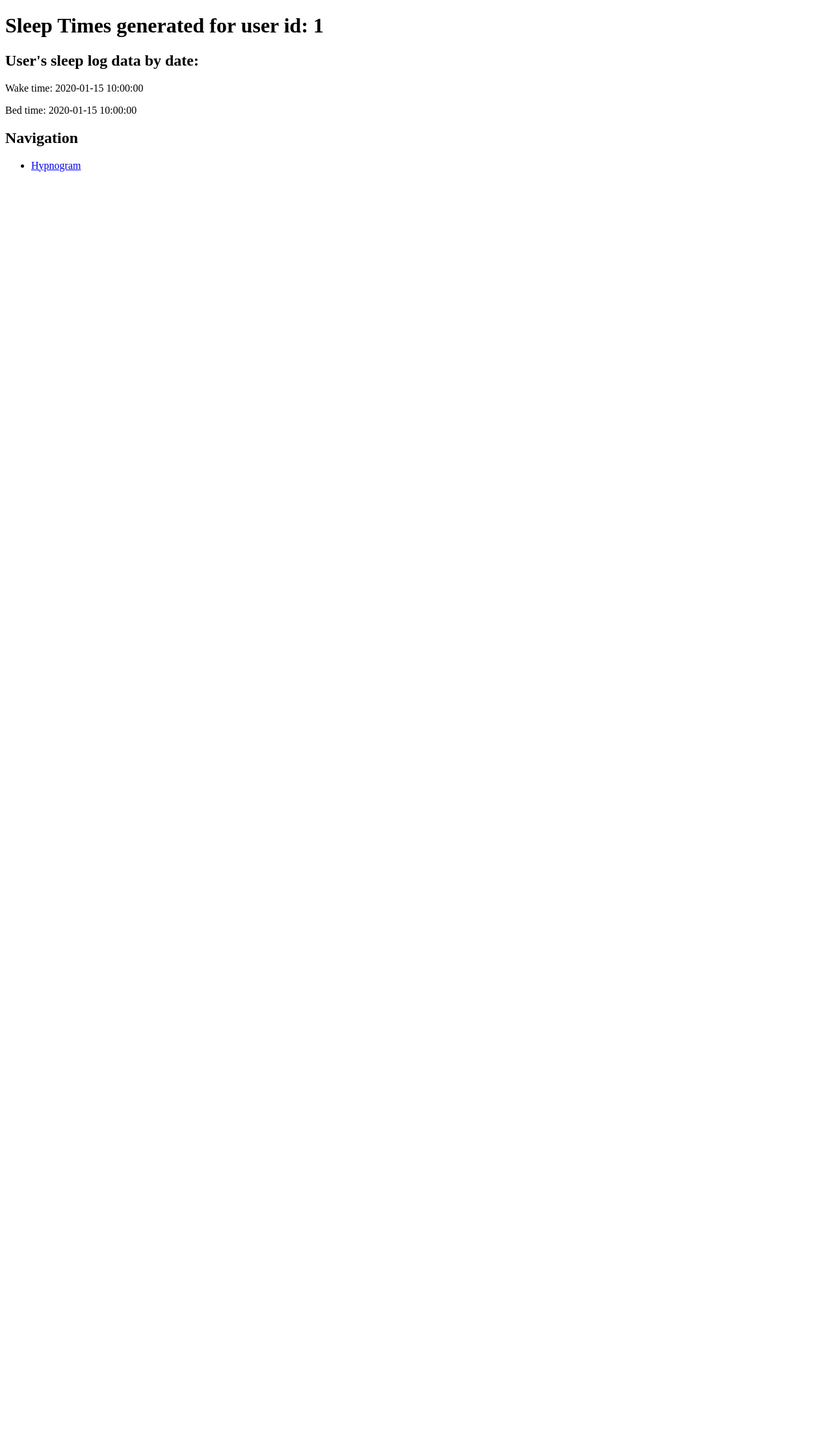
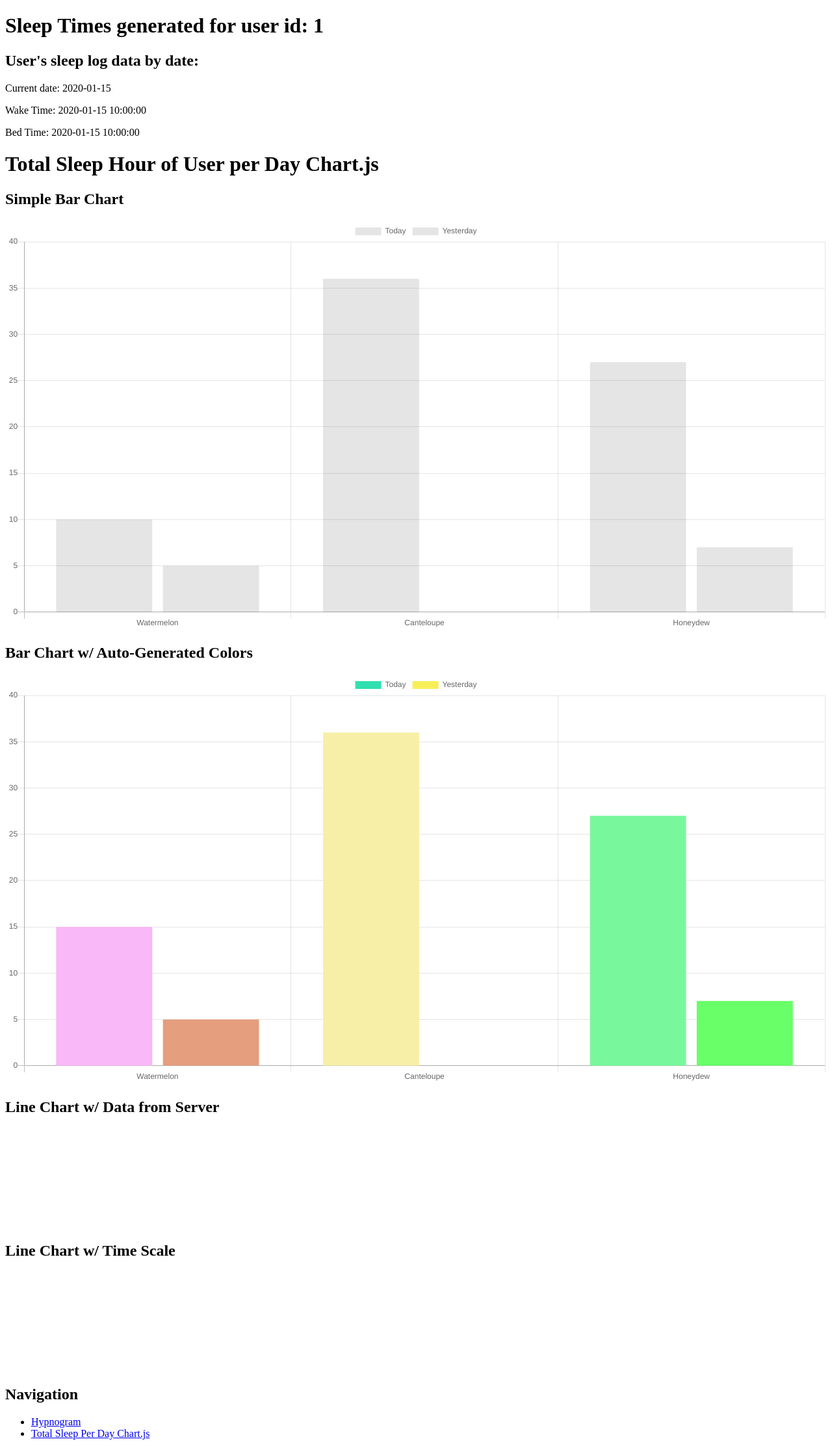
Before and after one commit to Wong-S/Optium-Time, a Flask app: template templates/sleep_bed_wake_times.html in a window 1280 px wide. Shown: the whole page at 65% size. Before the commit the page ends 264 px from the top, so only its background shows below. Run offline with Flask 2, Linux system fonts and the light colour scheme; the template is opened without the code that fills it: most values are stand-ins (such as "Sample title", 1, 10 or a date in 2020); data that the repository does not hold is empty; a map, chart or similar area stays blank; some libraries are stand-ins or nearby versions.

Commit message:
Add data graphs and charts for chart.js

```diff
--- a/templates/sleep_bed_wake_times.html
+++ b/templates/sleep_bed_wake_times.html
@@ -1,5 +1,17 @@
 {% extends 'base.html' %}
 {% block title %} Sleep Times {% endblock %}
+
+{% block head %}
+  {# Moment: allows you to use time scales. If you want to use time scales,
+     you have to import Moment BEFORE Chart.js #}
+  <script src="https://cdnjs.cloudflare.com/ajax/libs/moment.js/2.24.0/moment.min.js"></script>
+
+  {# ChartJS #}
+  <script src="https://cdnjs.cloudflare.com/ajax/libs/Chart.js/2.9.3/Chart.js"></script>
+
+  {# randomColor: generate random colors #}
+  <script src="https://cdnjs.cloudflare.com/ajax/libs/randomcolor/0.5.4/randomColor.min.js"></script>
+{% endblock %}
 
 {% block body %}
 
@@ -7,18 +19,34 @@
 
     <h2>User's sleep log data by date:</h2>
 
-    {% for data in sleep_log_user_obj.sleep_logs %}
-
-        <p>Wake time: {{data.wake_time}}</p>
-        <p>Bed time: {{data.bed_time}}</p>
-    {% endfor %}
+    <p>Current date: {{converted_current_date}}</p>
 
 
+
+    <p>Wake Time: {{wake_bed_times_obj.wake_time}}</p>
+    <p>Bed Time: {{wake_bed_times_obj.bed_time}}</p>
+
+    <div id="site-content">
+        <h1>Total Sleep Hour of User per Day Chart.js</h1>
+
+        <h2>Simple Bar Chart</h2>
+        <canvas id="bar-chart"></canvas>
+
+        <h2>Bar Chart w/ Auto-Generated Colors</h2>
+        <canvas id="bar-colors"></canvas>
+
+        <h2>Line Chart w/ Data from Server</h2>
+        <canvas id="line-chart"></canvas>
+
+        <h2>Line Chart w/ Time Scale</h2>
+        <canvas id="line-time"></canvas>
+      </div>
 
     <h2>Navigation</h2>
     <ul>
 
     <li><a href="/set-alarm/{{user_id}}">Hypnogram</a></li>
+    <li><a href="/total-sleep-chartsjs/{{user_id}}">Total Sleep Per Day Chart.js</a></li>
 
     </ul>
 
@@ -26,3 +54,7 @@
 
 
 {% endblock body%}
+
+{% block js %}
+  <script src="/static/js/sleep_charts.js"></script>
+{% endblock %}
```
